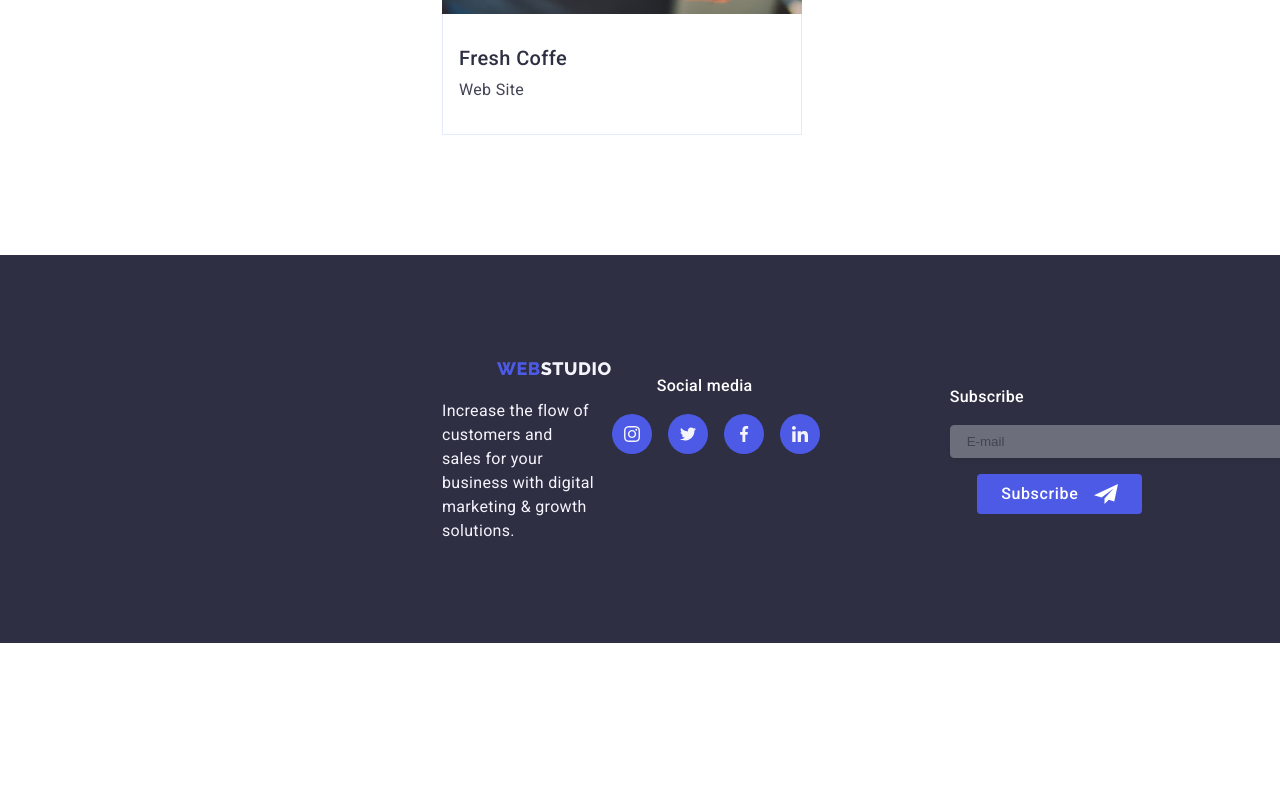
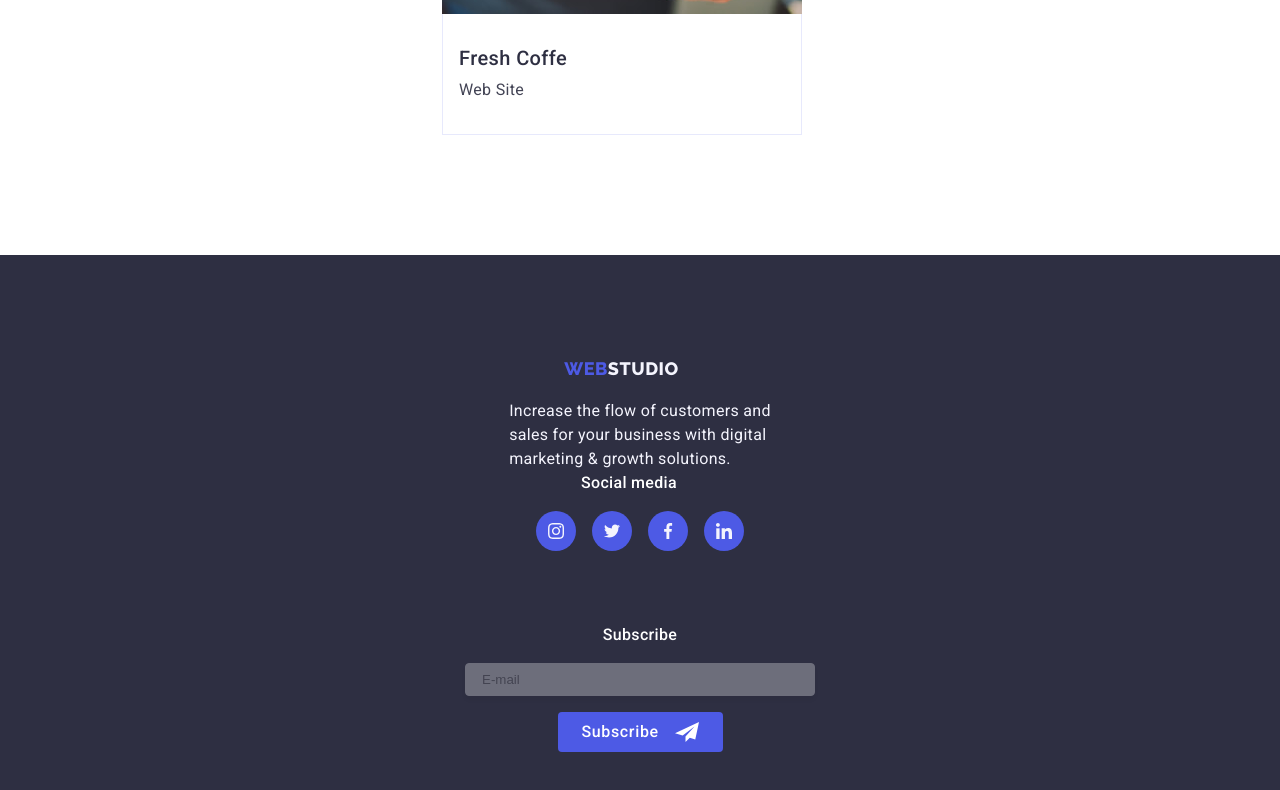
Before and after one commit to arletolentin/goit-markup-hw-07, a plain HTML site: page portfolio.html in a window 1280 px wide. Shown: the part 4137-4927 px from the top of the page. Before the commit the page ends 4780 px from the top, so only its background shows below. Drawn offline with Linux system fonts and the light colour scheme.

Commit message:
final
final

```diff
--- a/css/style.css
+++ b/css/style.css
@@ -528,7 +528,7 @@ transition: width 250ms cubic-bezier(0.4, 0, 0.2, 1);
 }
 .footer-container {
   display: flex;
-  flex-direction: row;
+  flex-direction: column;
   align-items: center;
   margin-left: auto;
   margin-right: auto;
@@ -608,6 +608,7 @@ transition: width 250ms cubic-bezier(0.4, 0, 0.2, 1);
   align-content: center;
   justify-content: center;
   align-items: center;
+  text-align: center;
 }
 .footer-form input {
   display: flex;
@@ -620,6 +621,7 @@ transition: width 250ms cubic-bezier(0.4, 0, 0.2, 1);
   box-shadow: 0px 4px 4px 0px rgba(0, 0, 0, 0.15);
   }
 .footer-form label {
+  display: inline;
    color: var(--white);
    font-family: 'Roboto', sans-serif;
    font-size: 16px;
@@ -627,7 +629,7 @@ transition: width 250ms cubic-bezier(0.4, 0, 0.2, 1);
    font-weight: 500;
    line-height: 24px;
    letter-spacing: 0.32px;
-   margin-left: 130px;
+   justify-content: center;
 }
 .footer-form .footer-subscribe-button {
   display: inline-flex;
```
